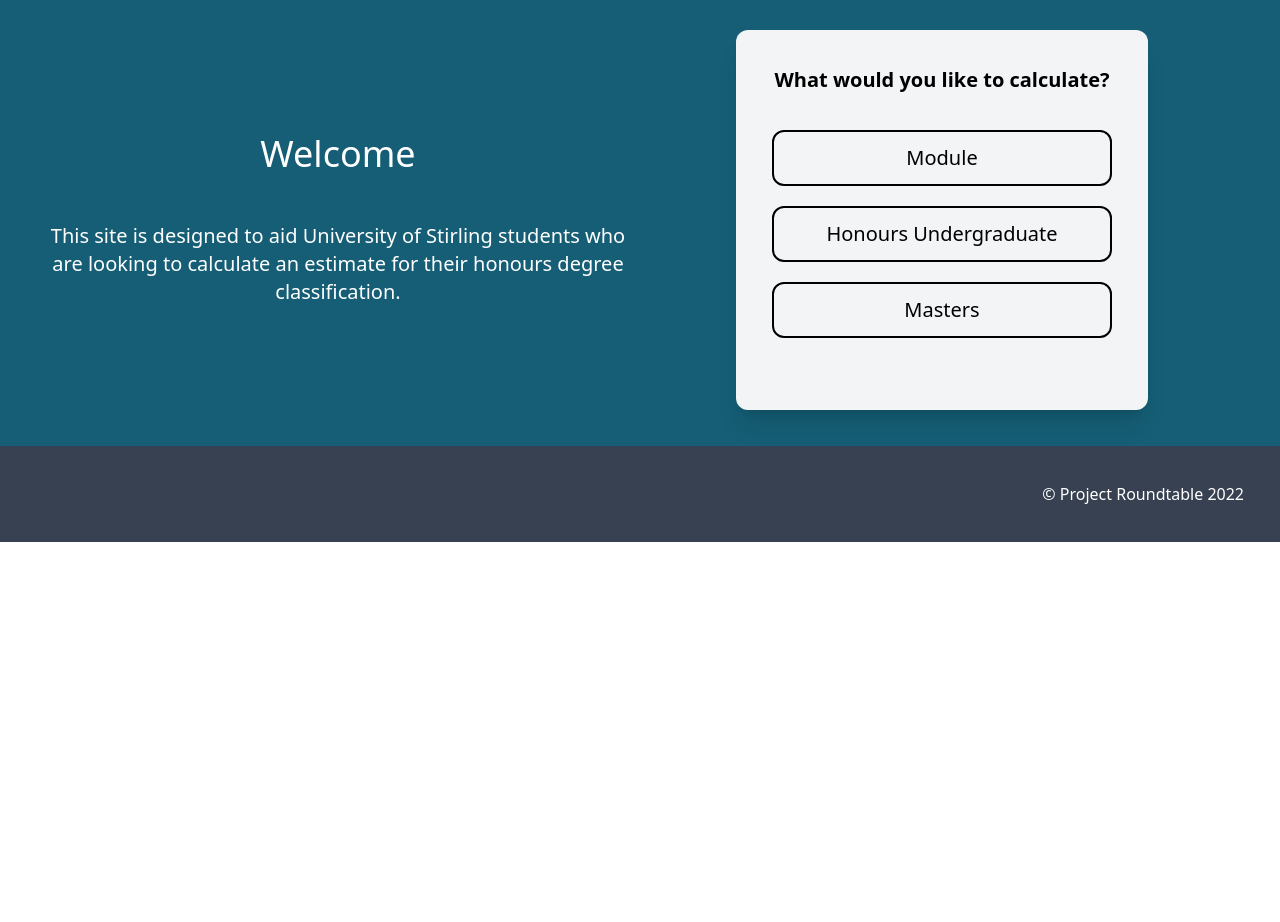
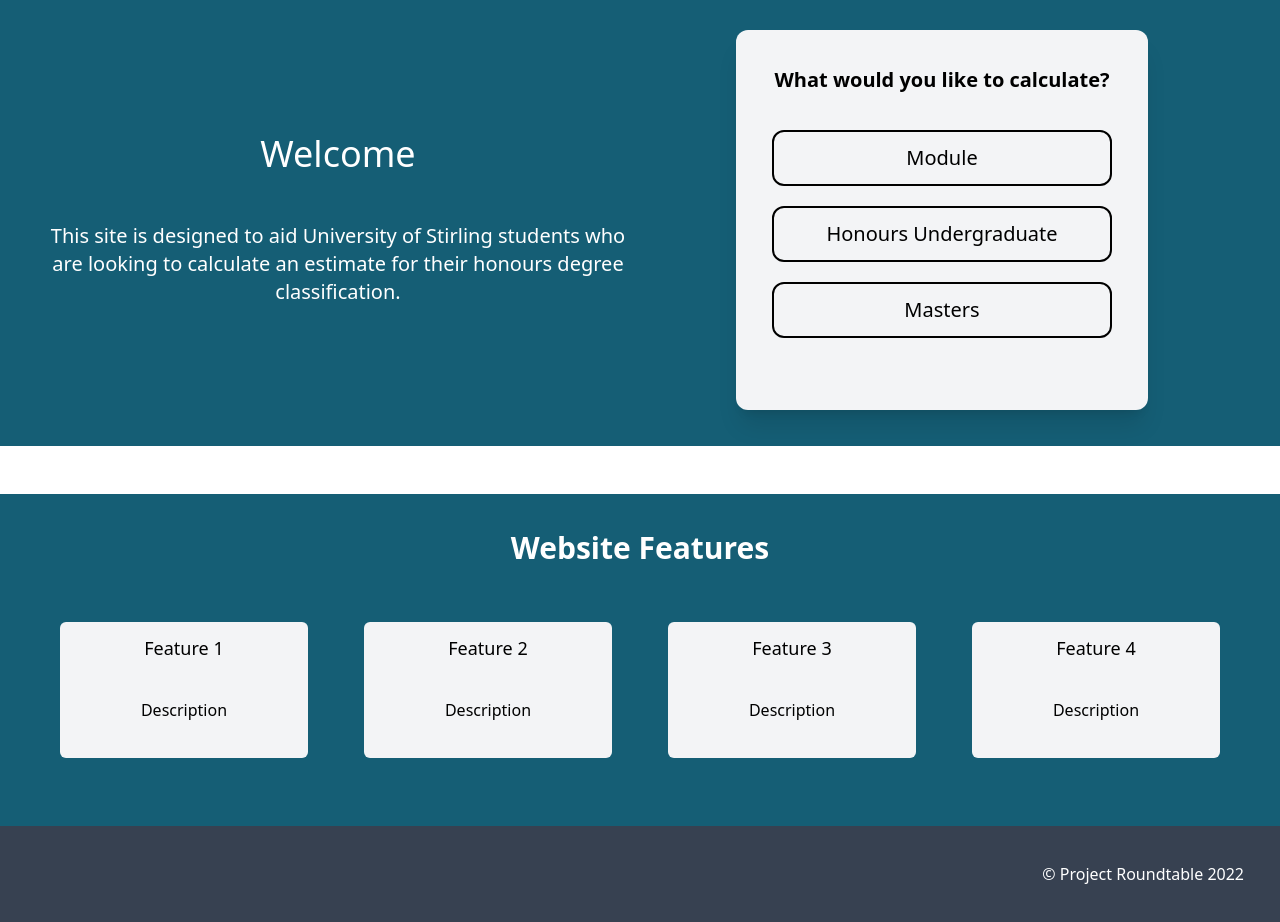
Before and after one commit to LJSkinner/Uni-Stirling-Grade-Calculator-Website, a plain HTML site: page src/index.html in a window 1280 px wide. Shown: the part 102-1024 px from the top of the page. Before the commit the page ends 800 px from the top, so only its background shows below. Drawn offline with nearby package versions, Linux system fonts and the light colour scheme.

Commit message:
feat(home): added site features section

```diff
--- a/src/index.html
+++ b/src/index.html
@@ -69,6 +69,36 @@
                 </div>
             </div>
         </section>
+
+        <section id="site-features" class="mt-12 pb-12 bg-cyan-800 text-white text-center">
+
+            <h1 class="text-3xl py-9 font-bold">Website Features</h1>
+
+            <div class="flex flex-row flex-wrap justify-evenly gap-x-4 gap-y-9 py-5 px-5 text-black">
+
+                <div class="basis-full md:basis-1/3 lg:basis-1/5 rounded-md bg-gray-100">
+                    <p class="pt-3 text-lg">Feature 1</p>
+                    <p class="p-9">Description</p>
+                </div>
+
+                <div class="basis-full md:basis-1/3 lg:basis-1/5 rounded-md bg-gray-100">
+                    <p class="pt-3 text-lg">Feature 2</p>
+                    <p class="p-9">Description</p>
+                </div>
+
+                <div class="basis-full md:basis-1/3 lg:basis-1/5 rounded-md bg-gray-100">
+                    <p class="pt-3 text-lg">Feature 3</p>
+                    <p class="p-9">Description</p>
+                </div>
+
+                <div class="basis-full md:basis-1/3 lg:basis-1/5 rounded-md bg-gray-100">
+                    <p class="pt-3 text-lg">Feature 4</p>
+                    <p class="p-9">Description</p>
+                </div>
+
+            </div>
+
+        </section>
       </main>
 
     <footer class="bg-gray-700 py-9">
```
